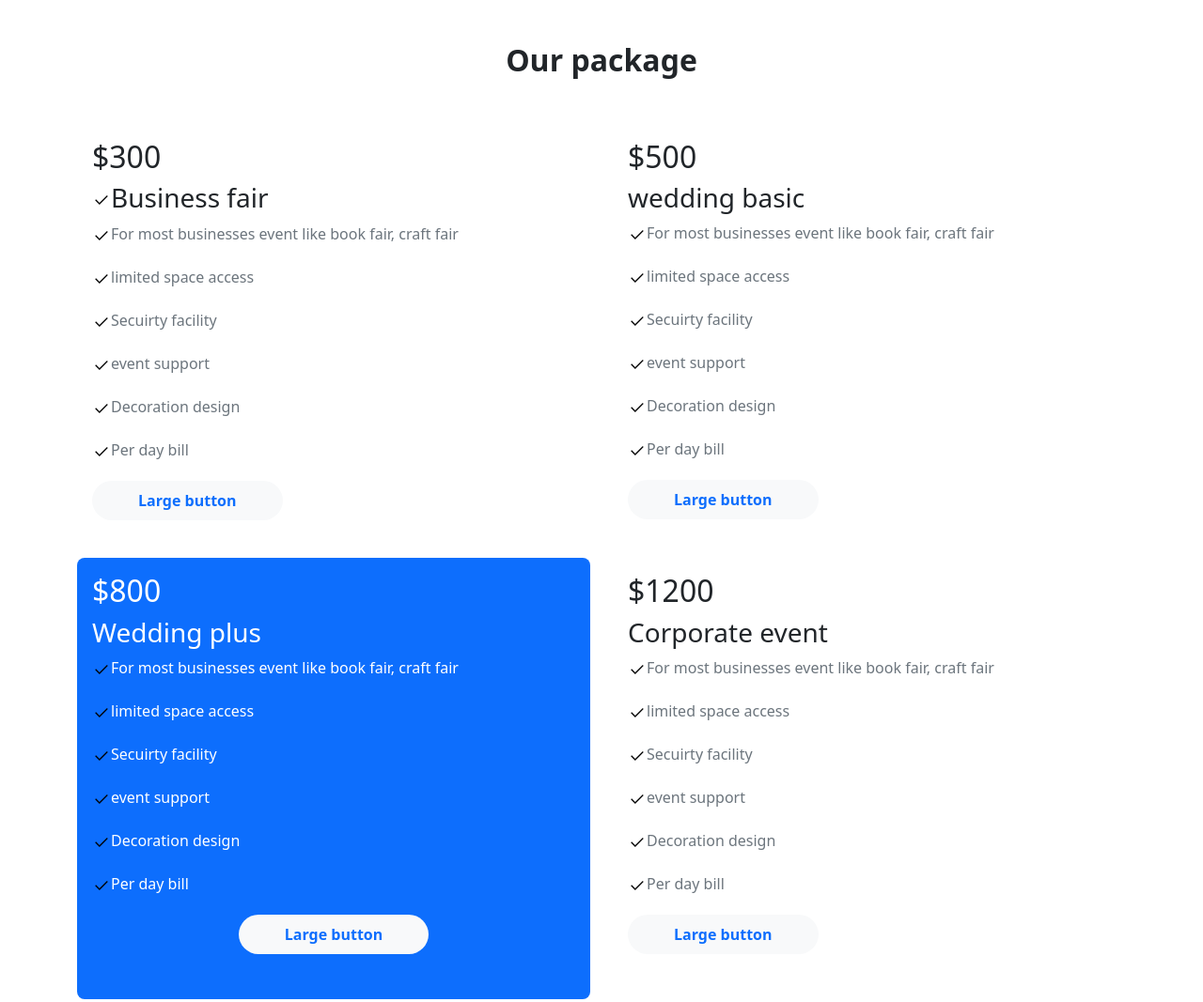
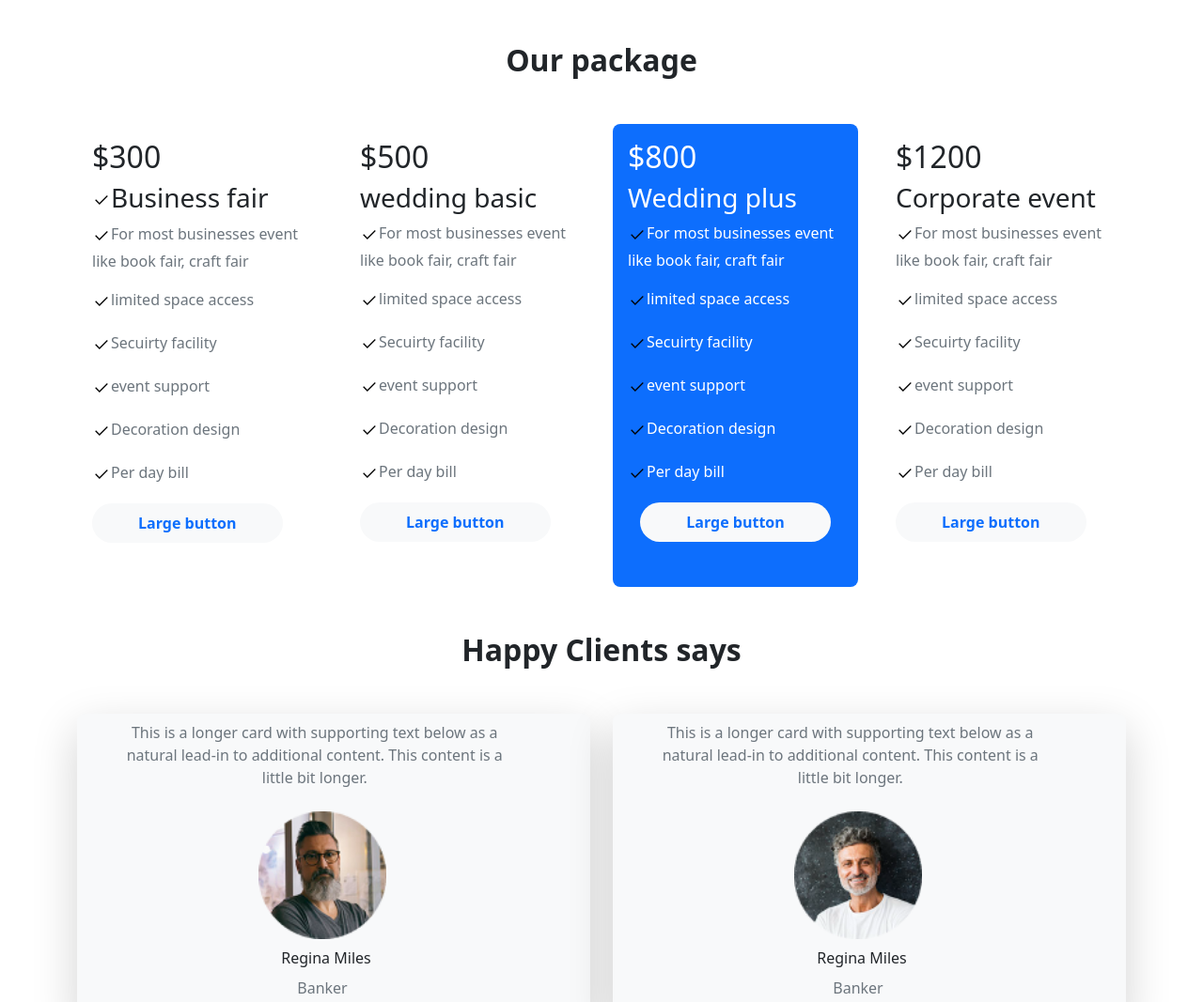
Before and after one commit to TASHFIQ01791/convetion-center, a plain HTML site: page index.html in a window 1280 px wide. Shown: the part 1030-2097 px from the top of the page at 94% size. Drawn offline with nearby package versions, Linux system fonts and the light colour scheme.

Commit message:
done done done

```diff
--- a/index.html
+++ b/index.html
@@ -119,7 +119,7 @@
 
         <section class="container">
 
-          <div class="row row-cols-1 row-cols-md-2 mb-md-4 g-md-4 g-4">
+          <div class="row row-cols-1 row-cols-md-2  row-cols-lg-4 mb-md-4  g-4">
 
             <!-- card 1 -->
 
```
